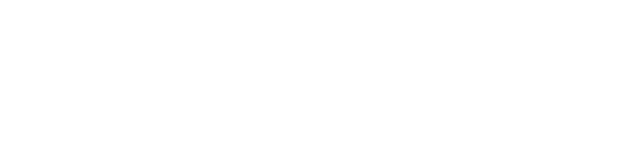
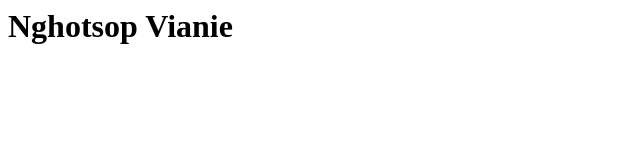
Before and after one commit to vi205/testvianie, a plain HTML site: page index.html in a window 1280 px wide. Shown: the whole page, without its empty margins (0-640 px from the left). Drawn offline with Linux system fonts and the light colour scheme.

Commit message:
schear co-author
Co-Authored-By: Henri-coder <66217494+Henri-coder@users.noreply.github.com>

```diff
--- a/index.html
+++ b/index.html
@@ -1 +1 @@
-<h1 Nghotsop Vianie>
+<h1> Nghotsop Vianie</h1>
```
